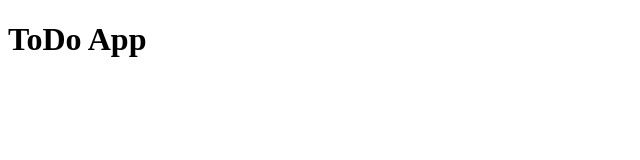
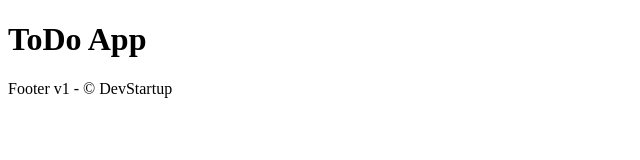
Before and after one commit to sihamamine-gif/todo-app, a website: page index.html in a window 1280 px wide. Shown: the whole page, without its empty margins (0-640 px from the left). Drawn offline with Linux system fonts and the light colour scheme.

Commit message:
feat: add footer (feature-footer)

```diff
--- a/index.html
+++ b/index.html
@@ -7,7 +7,8 @@
 <body>
   <h1>ToDo App</h1>
 
-  <!-- FOOTER -->
+ <footer>Footer v1 - © DevStartup</footer>
+
 
 </body>
 </html>
```
